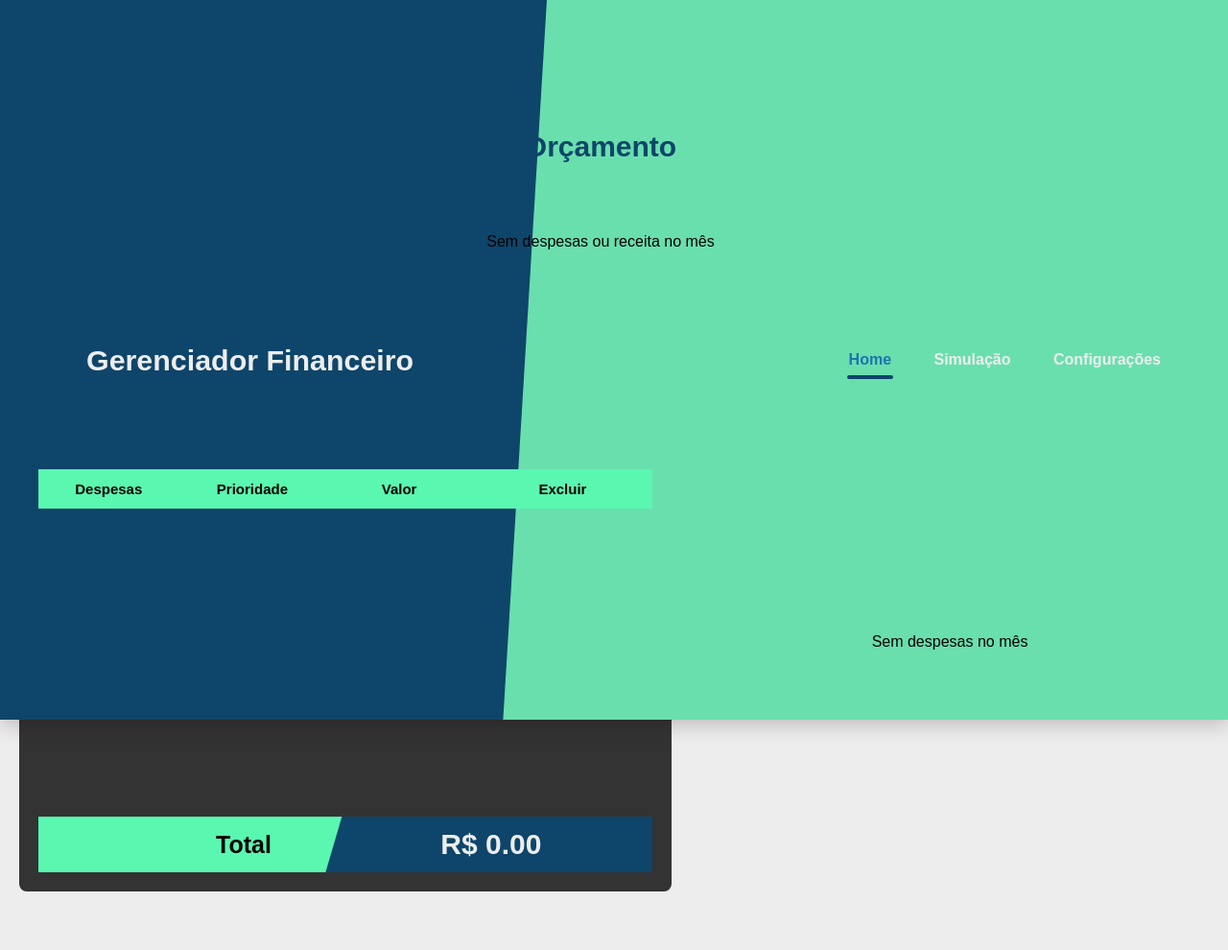
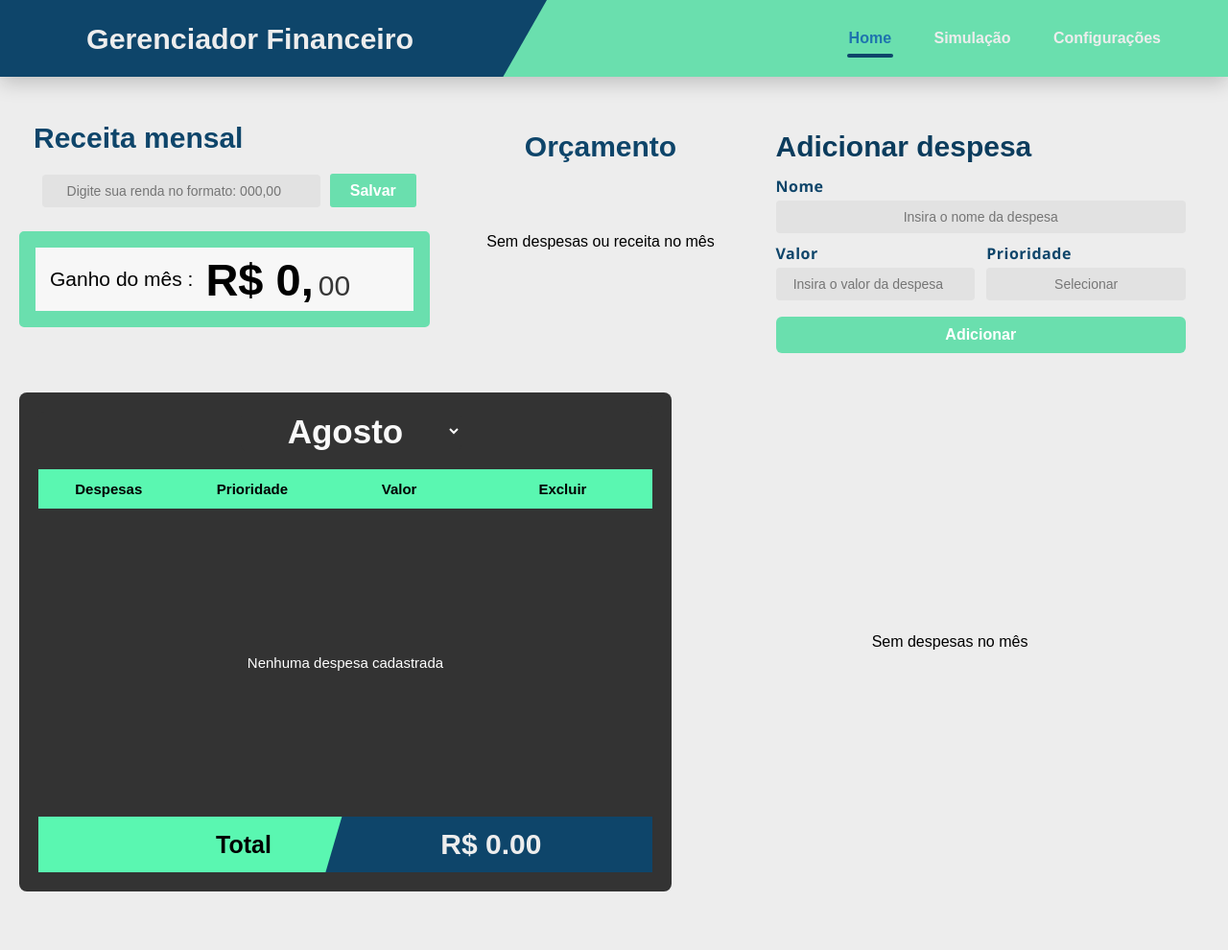
Before and after one commit to Matheus-Machado750/gerenciador_financeiro, a Flask app: page / in a window 1280 px wide. Shown: the top 990 px of the page at 96% size. Run offline with Flask 3, Linux system fonts and the light colour scheme; the visitor is signed in with stand-in values (Sample User, id 1); data that the repository does not hold is empty.

Commit message:
fix: Corrige a altura da navbar

```diff
--- a/static/css/style.css
+++ b/static/css/style.css
@@ -37,7 +37,7 @@ nav { /* Toda a NAVBAR */
     position: fixed;
     justify-content: space-between;
     padding: 0 50px;
-    height: 750px;
+    height: 80px;
     align-items: center;
     box-shadow: 0 6px 20px rgba(0, 0, 0, 0.2);
     width: 100%;
```
